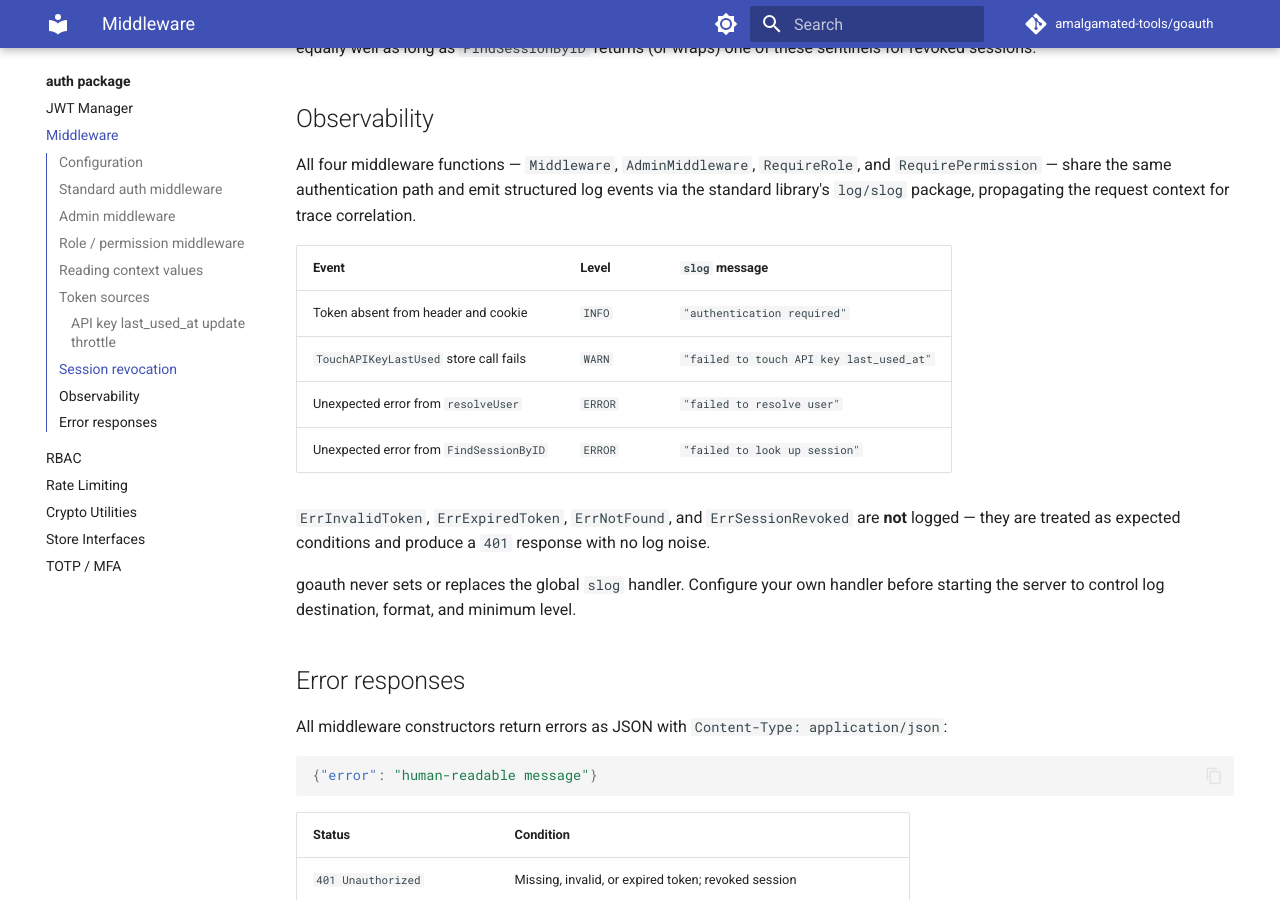
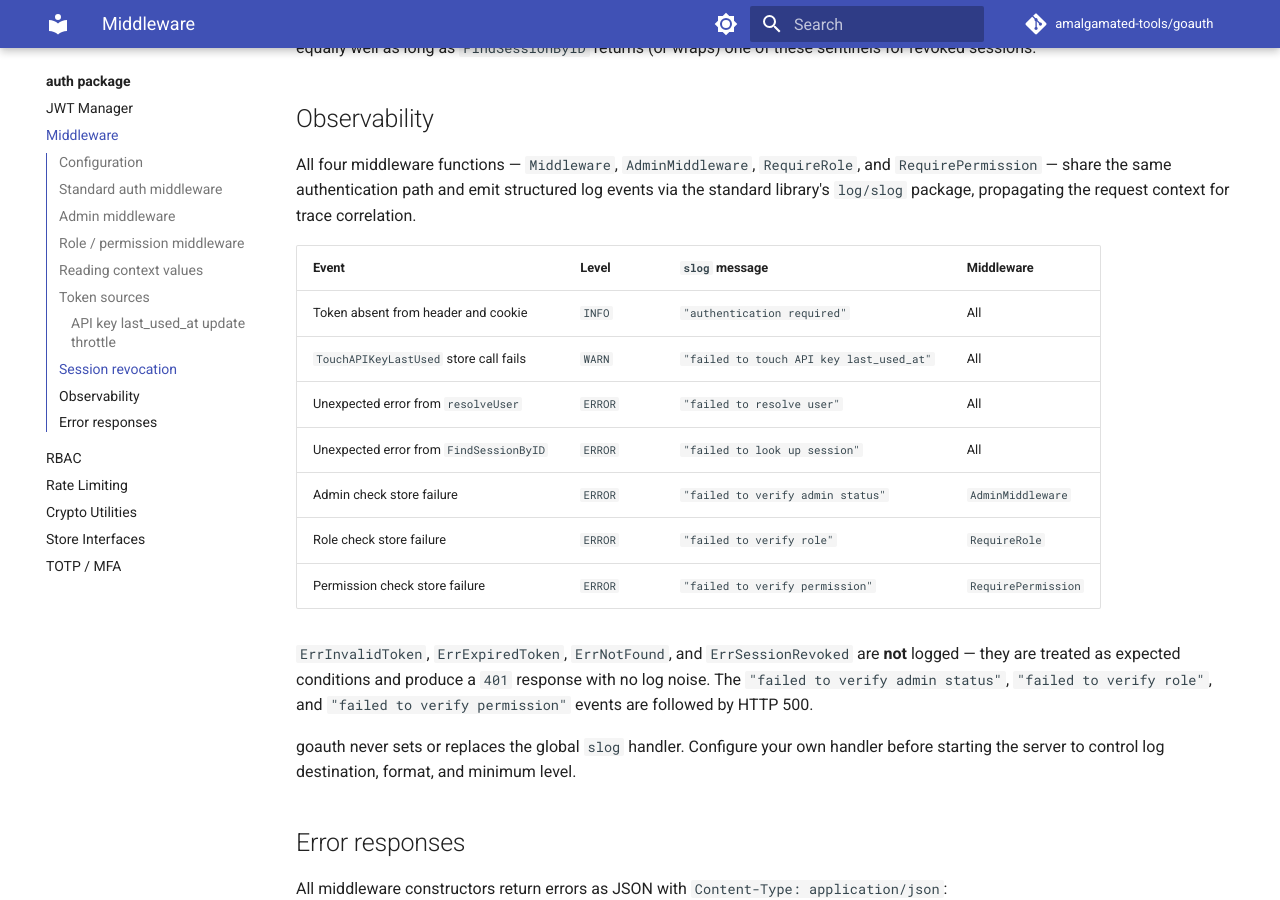
Before and after one commit to amalgamated-tools/goauth, an MkDocs documentation site: the page built from docs/auth/middleware.md, in a window 1280 px wide and 900 px high, scrolled down 2723 px. Built offline with MkDocs 1.6.1 and Material for MkDocs 9.7.7, drawn with Linux system fonts in a browser that asks for light colours; comment, search, counter and statistics services are not loaded.

Commit message:
docs: add missing observability entries for AdminMiddleware, RequireRole, and RequirePermission
The Observability table in docs/auth/middleware.md was missing three
slog.ErrorContext events emitted by the role/permission/admin middleware
functions:

- "failed to verify admin status" (ERROR, AdminMiddleware, HTTP 500)
- "failed to verify role" (ERROR, RequireRole, HTTP 500)
- "failed to verify permission" (ERROR, RequirePermission, HTTP 500)

Also adds a "Middleware" column to the table so readers can identify
which middleware emits each event, and updates the footer note to
describe the HTTP 500 behaviour of the three new entries.

Co-authored-by: Copilot <223556219+Copilot@users.noreply.github.com>

```diff
--- a/docs/auth/middleware.md
+++ b/docs/auth/middleware.md
@@ -103,14 +103,17 @@ Session revocation works by having `FindSessionByID` return `auth.ErrNotFound` o
 
 All four middleware functions — `Middleware`, `AdminMiddleware`, `RequireRole`, and `RequirePermission` — share the same authentication path and emit structured log events via the standard library's `log/slog` package, propagating the request context for trace correlation.
 
-| Event | Level | `slog` message |
-|---|---|---|
-| Token absent from header and cookie | `INFO` | `"authentication required"` |
-| `TouchAPIKeyLastUsed` store call fails | `WARN` | `"failed to touch API key last_used_at"` |
-| Unexpected error from `resolveUser` | `ERROR` | `"failed to resolve user"` |
-| Unexpected error from `FindSessionByID` | `ERROR` | `"failed to look up session"` |
+| Event | Level | `slog` message | Middleware |
+|---|---|---|---|
+| Token absent from header and cookie | `INFO` | `"authentication required"` | All |
+| `TouchAPIKeyLastUsed` store call fails | `WARN` | `"failed to touch API key last_used_at"` | All |
+| Unexpected error from `resolveUser` | `ERROR` | `"failed to resolve user"` | All |
+| Unexpected error from `FindSessionByID` | `ERROR` | `"failed to look up session"` | All |
+| Admin check store failure | `ERROR` | `"failed to verify admin status"` | `AdminMiddleware` |
+| Role check store failure | `ERROR` | `"failed to verify role"` | `RequireRole` |
+| Permission check store failure | `ERROR` | `"failed to verify permission"` | `RequirePermission` |
 
-`ErrInvalidToken`, `ErrExpiredToken`, `ErrNotFound`, and `ErrSessionRevoked` are **not** logged — they are treated as expected conditions and produce a `401` response with no log noise.
+`ErrInvalidToken`, `ErrExpiredToken`, `ErrNotFound`, and `ErrSessionRevoked` are **not** logged — they are treated as expected conditions and produce a `401` response with no log noise. The `"failed to verify admin status"`, `"failed to verify role"`, and `"failed to verify permission"` events are followed by HTTP 500.
 
 goauth never sets or replaces the global `slog` handler. Configure your own handler before starting the server to control log destination, format, and minimum level.
 
```
